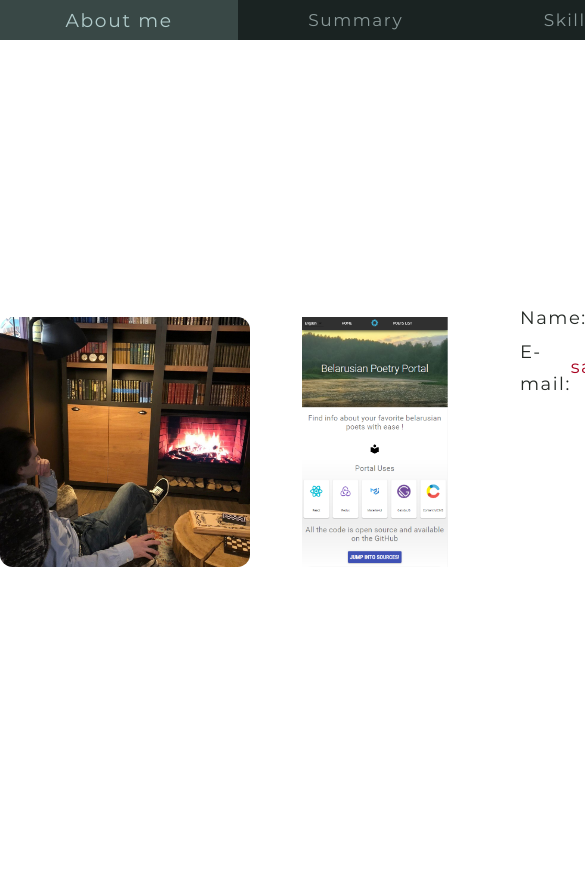
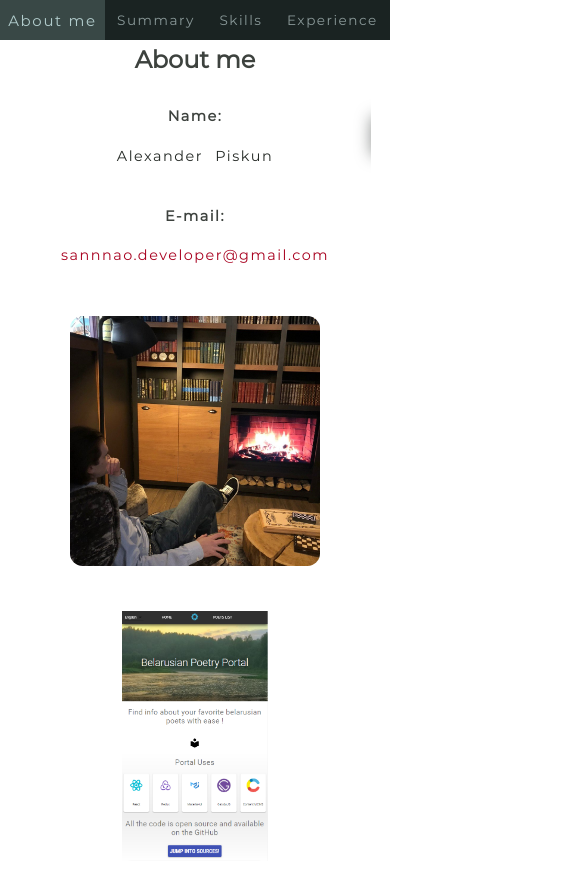
Before and after one commit to Sannnao/cv, a Vue app: page /#/ in a window 390 px wide. Shown: the top 884 px of the page, 585 px wide, since content can reach past the window. Before the commit the page ends 844 px from the top, so only its background shows below. Built offline with nearby package versions, Linux system fonts and the light colour scheme; grey boxes are pictures that could not be loaded.

Commit message:
feat: add adaptive for about me

```diff
--- a/src/App.vue
+++ b/src/App.vue
@@ -44,6 +44,10 @@ export default {
 
 html {
   font-size: 10px;
+
+  @media screen and (max-width: 400px) {
+    font-size: 8px;
+  }
 }
 
 body {
--- a/src/components/InfoPage.vue
+++ b/src/components/InfoPage.vue
@@ -93,17 +93,17 @@ export default {
           btnClass: "t-btn"
         }
       ],
-      socialPanelRight: "587px",
+      socialPanelRight: "240px",
       socialPanelShown: false,
       personNameTranslate: "0"
     };
   },
   methods: {
     showSocialPanel() {
-      this.socialPanelRight = "340px";
+      this.socialPanelRight = "-10px";
     },
     hideSocialPanel() {
-      this.socialPanelRight = "587px";
+      this.socialPanelRight = "240px";
     },
     shiftPersonName() {
       this.personNameTranslate = "-240px";
@@ -142,13 +142,17 @@ export default {
   &__wrapper {
     display: flex;
     align-items: center;
+
+    @media screen and (max-width: $wrapper-width) {
+      flex-direction: column-reverse;
+      justify-content: space-around;
+    }
   }
 
   &__title {
     display: flex;
     justify-content: center;
     align-items: center;
-    height: 30vh;
   }
 
   &__gallery-wrap {
@@ -160,7 +164,19 @@ export default {
     height: 80%;
 
     @media screen and (max-width: $wrapper-width) {
+      flex-grow: 0;
       flex-direction: row;
+      width: 80%;
+      height: auto;
+    }
+
+    @media screen and (max-width: 650px) {
+      width: 100%;
+    }
+
+    @media screen and (max-width: 500px) {
+      flex-direction: column;
+      height: 70vh;
     }
   }
 
@@ -168,17 +184,39 @@ export default {
     flex-grow: 1;
     display: flex;
     flex-direction: column;
-    height: 100%;
+    justify-content: space-around;
+    height: 30vh;
     min-height: 150px;
+
+    @media screen and (max-width: $wrapper-width) {
+      flex-grow: 0;
+      width: 60%;
+    }
+
+    @media screen and (max-width: 850px) {
+      width: 70%;
+    }
+
+    @media screen and (max-width: 700px) {
+      width: 80%;
+    }
+
+    @media screen and (max-width: 600px) {
+      width: 90%;
+    }
   }
 }
 
 .section-list {
-  flex-grow: 2;
   display: flex;
   flex-direction: column;
+  justify-content: space-around;
   list-style: inside;
   list-style-type: circle;
+
+  @media screen and (max-width: 700px) {
+    height: 80%;
+  }
 
   &__name-container {
     position: relative;
@@ -192,13 +230,18 @@ export default {
     min-height: 40px;
     padding: 0 20px;
     font-weight: 400;
-    font-size: 18px;
+    font-size: 1.8rem;
     word-spacing: 7px;
-    line-height: 1.8em;
     letter-spacing: 1.5px;
     color: hsl(132, 6%, 15%);
     background-color: #fff;
     transition: background-color 0.5s;
+
+    @media screen and (max-width: 700px) {
+      flex-direction: column;
+      justify-content: space-around;
+      height: 80px;
+    }
 
     &:hover {
       background-color: hsl(0, 0%, 91%);
@@ -206,6 +249,12 @@ export default {
 
     span {
       flex-grow: 1;
+
+      @media screen and (max-width: 700px) {
+        flex-grow: 0;
+        font-weight: 600;
+        color: #3d423e;
+      }
     }
 
     a {
@@ -217,6 +266,10 @@ export default {
         transform: scale(1.1);
         border-bottom: 1px solid hsla(132, 6%, 15%, 0.5);
         transition: 0.1s;
+
+      @media screen and (max-width: 550px) {
+        transform: scale(1.02);
+      }
       }
 
       &:active {
--- a/src/components/SocialPanel.vue
+++ b/src/components/SocialPanel.vue
@@ -31,8 +31,9 @@ export default {
 
 .social-panel {
   position: absolute;
+  right: 0;
   z-index: 2;
-  transform: translateX(241px);
+  transform: translateX(240px);
   display: flex;
   list-style: none;
   transition: transform 0.8s;
```
